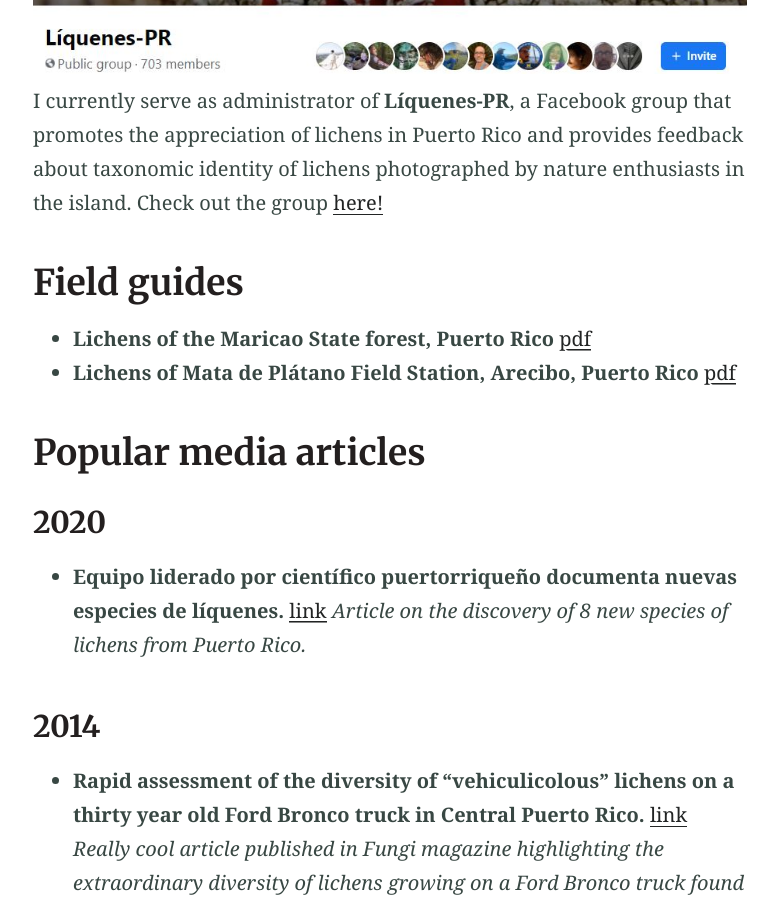
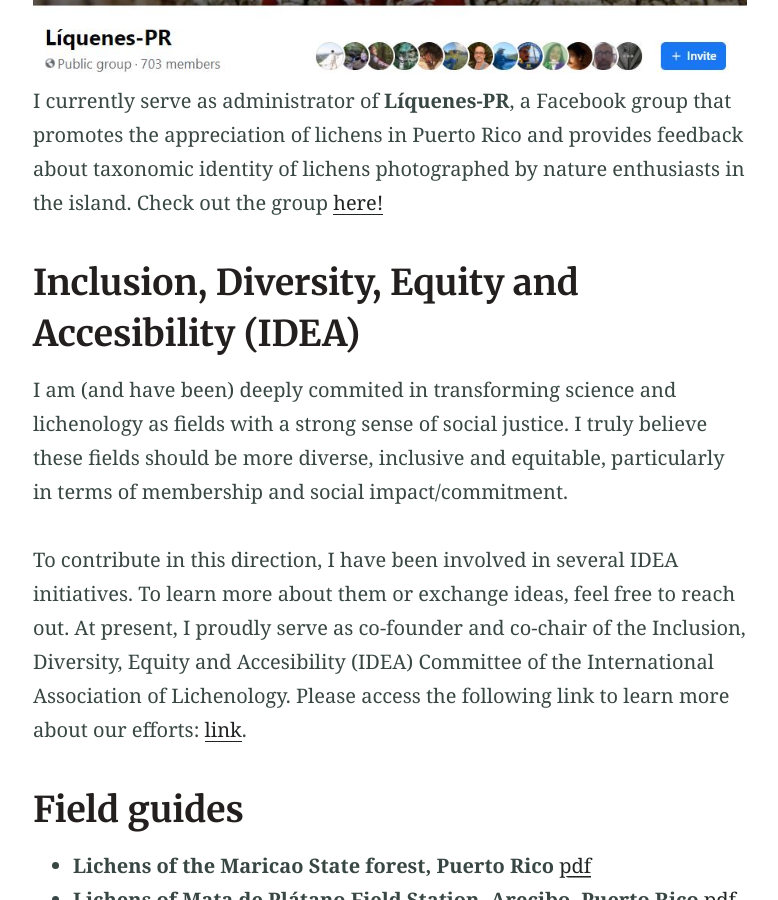
Before and after one commit to jamercadodiaz/jamercadodiaz.github.io, a Jekyll site: the page built from out_there.md, in a window 1280 px wide and 900 px high, scrolled down 739 px. Shown: the whole window, without its empty margins (250-1028 px from the left). Built offline with Jekyll 4.4.1, drawn with Linux system fonts in a browser that asks for light colours; some of the changed text lies outside the part shown.

Commit message:
Update out_there.md

```diff
--- a/out_there.md
+++ b/out_there.md
@@ -10,12 +10,22 @@ aside: false
 ![liquenes_pr](/assets/liquenes_pr_fb.JPG)
 I currently serve as administrator of **Líquenes-PR**, a Facebook group that promotes the appreciation of lichens in Puerto Rico and provides feedback about taxonomic identity of lichens photographed by nature enthusiasts in the island. Check out the group [here!](https://www.facebook.com/groups/268986369790184)
 
+## Inclusion, Diversity, Equity and Accesibility (IDEA)
+I am (and have been) deeply commited in transforming science and lichenology as fields with a strong sense of social justice. I truly believe these fields should be more diverse, inclusive and equitable, particularly in terms of membership and social impact/commitment.
+
+To contribute in this direction, I have been involved in several IDEA initiatives. To learn more about them or exchange ideas, feel free to reach out. At present, I proudly serve as co-founder and co-chair of the Inclusion, Diversity, Equity and Accesibility (IDEA) Committee of the International Association of Lichenology. Please access the following link to learn more about our efforts: [link](https://ial-lichenology.org/diversity-inclusion/).
+
 ## Field guides
 
 * **Lichens of the Maricao State forest, Puerto Rico** [pdf](\assets\pdf\Mercado-Diaz_2015_Maricao_rlg.pdf)
 * **Lichens of Mata de Plátano Field Station, Arecibo, Puerto Rico** [pdf](\assets\pdf\Mercado-Diaz_2015_Mata_platano_rlg.pdf)
 
-## Popular media articles
+## Popular media articles and interviews
+
+### 2022
+* **Entrevista sobre líquenes en Puerto Rico en la seccion de *CIENCIA BORICUA* en el programa *Que es la que hay* con Luis Herrero y la Dra. Mónica Feliú-Mójer de CienciaPR.org en Radio Isla 1320 AM. Fecha: 14 de julio de 2022 (entrevista a partir del minuto 14)** *Interview about Puerto Rican lichens in the "Ciencia Boricua" section of the radio show "Que es la que hay" hosted by Luis Herrero and Dr. Mónica Feliú-Mójer in Radio Isla 1320 AM. Date: July 14, 2022*
+<iframe title="Qué es la que hay!- 14 de julio de 2022" allowtransparency="true" height="300" width="100%" style="border: none; min-width: min(100%, 430px);" scrolling="no" data-name="pb-iframe-player" src="https://www.podbean.com/player-v2/?from=embed&i=q9eu2-12737d8-pb&square=1&share=1&download=1&fonts=Arial&skin=1&font-color=&rtl=0&logo_link=&btn-skin=8&size=300" allowfullscreen=""></iframe>
+
 ### 2020
 * **Equipo liderado por científico puertorriqueño documenta nuevas especies de líquenes.** [link](https://www.elnuevodia.com/ciencia-ambiente/flora-fauna/notas/equipo-liderado-por-cientifico-puertorriqueno-documenta-nuevas-especies-de-liquenes/) *Article on the discovery of 8 new species of lichens from Puerto Rico.*
 
```
